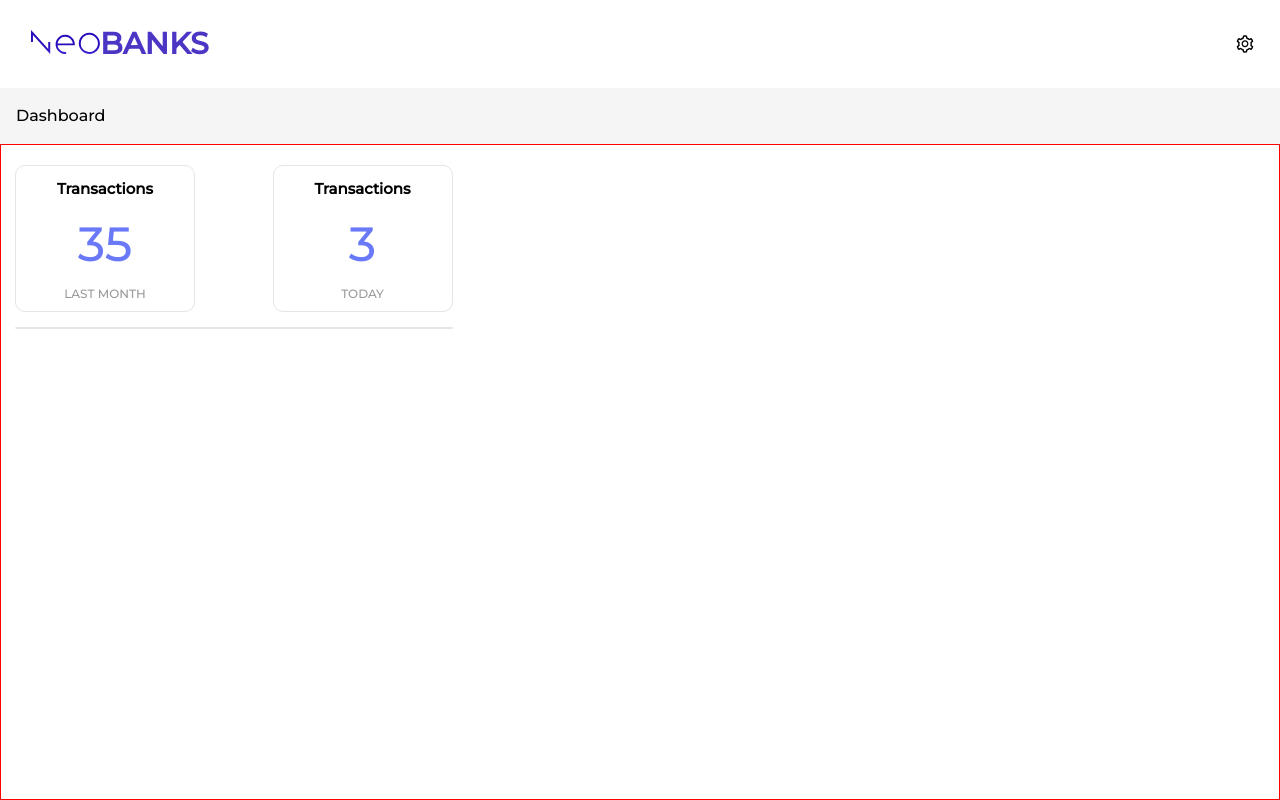
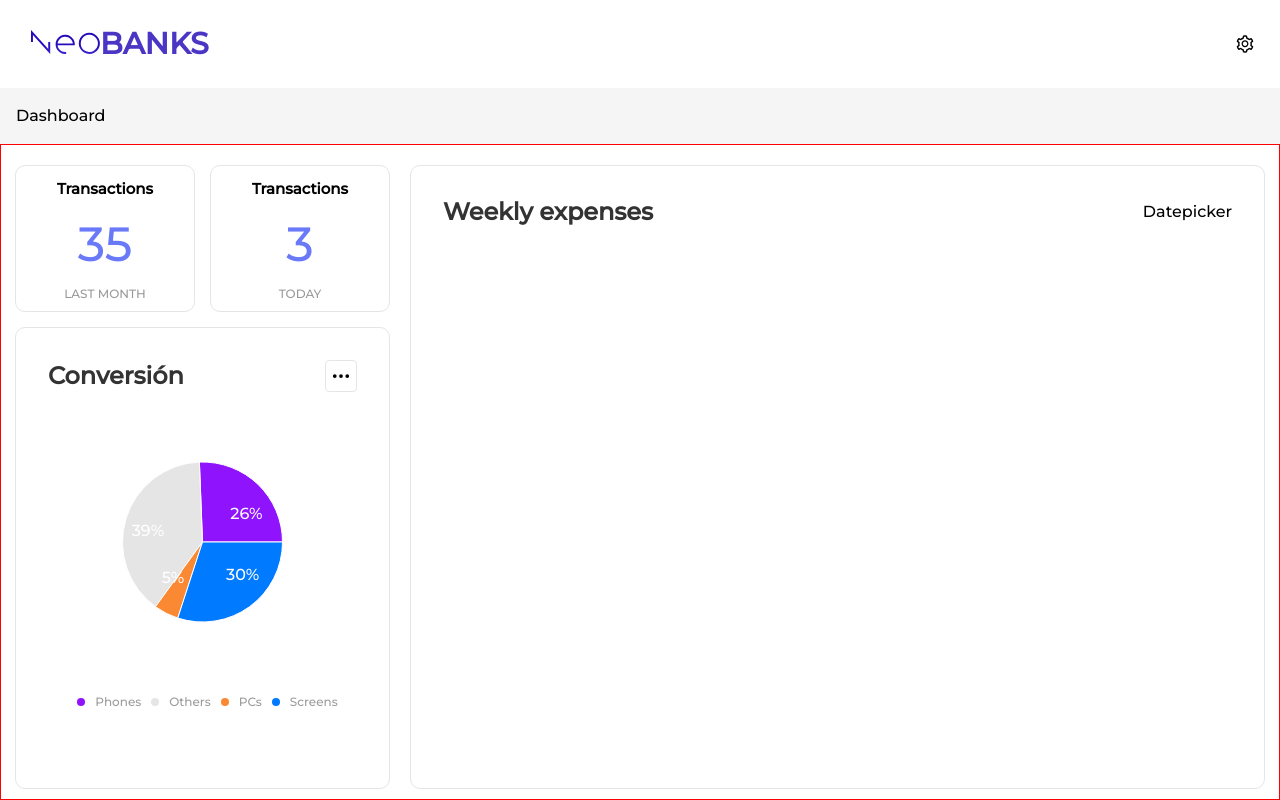
Before and after one commit to bryantamayo1/react-cross-platform-nuwe, a React (Vite) app: page / in a window 1280 px wide. Built offline with nearby package versions, Linux system fonts and the light colour scheme.

Commit message:
PieChart and refactores componnetes Ok

```diff
--- a/package.json
+++ b/package.json
@@ -18,6 +18,7 @@
   "devDependencies": {
     "@types/react": "^18.0.0",
     "@types/react-dom": "^18.0.0",
+    "@types/recharts": "1.8.23",
     "@types/styled-components": "^5.1.25",
     "@vitejs/plugin-react": "^1.3.0",
     "typescript": "^4.6.3",
--- /dev/null
+++ b/src/components/AreaChartGrpah.tsx
@@ -0,0 +1,16 @@
+import styled from "styled-components";
+
+type AreaChartGrpahProps = {
+  title: string
+}
+
+export const AreaChartGrpah = ({ title }: AreaChartGrpahProps) => {
+  return (
+    <div className="cardDashboard" style={{ marginLeft: 20, padding: 32 }}>
+      <div className="containerTitle">
+        <div className="title">{title}</div>
+        <div>Datepicker</div>
+      </div>
+    </div>
+  )
+}
--- /dev/null
+++ b/src/components/ItemFooterPieChart.tsx
@@ -0,0 +1,27 @@
+import styled from 'styled-components';
+import { dataPieChartInterface } from '../interfaces/PieChart';
+
+type ItemFooterPieChart = {
+  info: dataPieChartInterface
+}
+
+export const ItemFooterPieChart = ({ info }: ItemFooterPieChart) => (
+    <div style={{ marginLeft: 10 }}>
+        <Point color={info.color}/>
+        <TitleItemPieChart>{info.name}</TitleItemPieChart>
+    </div>
+)
+
+const TitleItemPieChart = styled.span`
+    color: #9C9C9C;
+    font-weight: 400;
+    font-size: 12px;
+    margin-left: 10px;
+`;
+const Point = styled.span`
+    display: inline-block;
+    border-radius: 50%;
+    background-color: ${props => props.color};
+    height: 8px;
+    width: 8px;
+`;
--- a/src/components/PieChart.tsx
+++ /dev/null
@@ -1,19 +0,0 @@
-import styled from 'styled-components';
-import { dataPieChartInterface } from '../interfaces/PieChart';
-
-type PieChartProps = {
-  title: string,
-  data: dataPieChartInterface[],
-}
-
-export const PieChart = ({ title, data }: PieChartProps) => {
-  return (
-    <ContianerPieChart className="cardDashboard">
-
-    </ContianerPieChart>
-  )
-}
-
-const ContianerPieChart = styled.div`
-    margin-top: 15px;
-`;
--- /dev/null
+++ b/src/components/PieChartCard.tsx
@@ -0,0 +1,90 @@
+import styled from 'styled-components';
+import { dataPieChartInterface } from '../interfaces/PieChart';
+import { BsThreeDots } from "react-icons/bs";
+import { PieChart, Pie, Cell, ResponsiveContainer } from 'recharts';
+import { ItemFooterPieChart } from './ItemFooterPieChart';
+
+type PieChartProps = {
+  title: string,
+  data: dataPieChartInterface[],
+}
+type ItemFooterPieChart = {
+
+}
+
+export const PieChartCard = ({ title, data }: PieChartProps) => {
+
+  const RADIAN = Math.PI / 180;
+  const renderCustomizedLabel = ({ cx, cy, midAngle, innerRadius, outerRadius, percent, index }: any) => {
+    const radius = innerRadius + (outerRadius - innerRadius) * 0.5;
+    const x = cx + radius * Math.cos(-midAngle * RADIAN);
+    const y = cy + radius * Math.sin(-midAngle * RADIAN);
+
+    return (
+      <text x={x} y={y} fill="white" textAnchor={x > cx ? 'start' : 'end'} dominantBaseline="central">
+        {`${(percent * 100).toFixed(0)}%`}
+      </text>
+    );
+  };
+
+  return (
+    <ContianerPieChart className="cardDashboard">
+        <div className="containerTitle">
+          <div className="title">{title}</div>
+          <ContainerMenu className="cardDashboard">
+            <BsThreeDots size="20"/>
+          </ContainerMenu>
+        </div>
+
+        <ContianerGraph>
+          <ResponsiveContainer width="100%" height="100%">
+            <PieChart width={400} height={400}>
+              <Pie
+                data={data}
+                cx="50%"
+                cy="50%"
+                labelLine={false}
+                label={renderCustomizedLabel}
+                outerRadius={80}
+                fill="#8884d8"
+                dataKey="value"
+              >
+                {data.map((item, index) => (
+                  <Cell key={`cell-${index}`} fill={item.color} />
+                ))}
+              </Pie>
+            </PieChart>
+          </ResponsiveContainer>
+        </ContianerGraph>
+
+      <FooterPieChart>
+          {data.map( (item, index) => (
+            <ItemFooterPieChart key={`${item}-${index}`} info={item}/>
+          ))}
+      </FooterPieChart>
+    </ContianerPieChart>
+  )
+}
+
+const ContianerPieChart = styled.div`
+    height: calc(100vh - 88px - 56px - 145px - 20px - 15px - 80px);
+    /* height: 472px; */
+    margin-top: 15px;
+    padding: 32px;
+`;
+const ContainerMenu = styled.span`
+    align-items: center;
+    border-radius: 4px;
+    cursor: pointer;
+    display: flex;
+    padding: 5px;
+`;
+const FooterPieChart = styled.div`
+    align-items: center;
+    display: flex;
+    justify-content: center;
+    flex-wrap: wrap;
+`;
+const ContianerGraph = styled.div`
+    height: 300px;
+`;
--- a/src/interfaces/PieChart.d.ts
+++ b/src/interfaces/PieChart.d.ts
@@ -1,4 +1,5 @@
 export interface dataPieChartInterface{
     name: string;
     value: number;
+    color: string;
 }
--- a/src/pages/Dashboard.tsx
+++ b/src/pages/Dashboard.tsx
@@ -2,9 +2,11 @@ import styled from 'styled-components';
 import logo from '../assets/images/logo.svg';
 import {AiOutlineSetting} from 'react-icons/ai';
 import { MiniCard } from '../components/MiniCard';
-import { PieChart } from '../components/PieChart';
+import { PieChartCard } from '../components/PieChartCard';
 import { useEffect, useState } from 'react';
 import { dataPieChartInterface } from '../interfaces/PieChart';
+import { dataGraphPieChart } from '../utils/Constants';
+import { AreaChartGrpah } from '../components/AreaChartGrpah';
 
 export const Dashboard = () => {
 
@@ -12,7 +14,7 @@ export const Dashboard = () => {
 
   useEffect(() => {
     // Load data, also this download api e.g.
-    setdataPieChart(dataPieChart);
+    setdataPieChart(dataGraphPieChart);
   }, []);
 
   return (
@@ -22,7 +24,7 @@ export const Dashboard = () => {
                 <img src={logo} alt-="logo" height="24px"/>
                 <span className="ttileApp">BANKS</span>
             </span>
-            <AiOutlineSetting size="20" style={{ marginRight: 25 }}/>
+            <AiOutlineSetting size="20" style={{ marginRight: 25, cursor: "pointer" }}/>
         </NavBar>
         <TitlePage>
             Dashboard
@@ -35,12 +37,10 @@ export const Dashboard = () => {
                     <MiniCard title="Transactions" value="3" date="TODAY"/>
                 </ContainerMiniCards>
 
-                <PieChart title="Conversión" data={dataPieChart}/>
+                <PieChartCard title="Conversión" data={dataPieChart}/>
             </div>
 
-            <div>
-
-            </div>
+            <AreaChartGrpah title="Weekly expenses"/>
         </Main>
     </ContainerApp>
   )
@@ -68,7 +68,7 @@ const Main = styled.div`
     box-sizing: border-box;
     display: grid;
     height: calc(100vh - 88px - 56px);
-    grid-template-columns: 35% 65%;
+    grid-template-columns: 30% 70%;
     padding: 20px 14px;
 `;
 const ContainerMiniCards = styled.div`
--- a/src/styles/index.css
+++ b/src/styles/index.css
@@ -7,3 +7,13 @@ body{
     border: 1px solid #E5E5E5;
     border-radius: 10px;
 }
+.containerTitle{
+    align-items: center;
+    display: flex;
+    justify-content: space-between;
+}
+.title{
+    font-weight: 700;
+    font-size: 24px;
+    color: #333333;
+}
--- a/src/utils/Constants.tsx
+++ b/src/utils/Constants.tsx
@@ -1,8 +1,8 @@
 import { dataPieChartInterface } from "../interfaces/PieChart";
 
 export const dataGraphPieChart:dataPieChartInterface[] = [
-    {name: "Screens", value: 40},
-    {name: "PCs", value: 10},
-    {name: "Phones", value: 35},
-    {name: "Others", value: 15},
+    {name: "Phones", value: 2562, color: "#9013FE"},
+    {name: "Others", value: 3938, color: "#E6E5E6"},
+    {name: "PCs", value: 500, color: "#FB8832"},
+    {name: "Screens", value: 3000, color: "#007AFF"},
 ];
```
Also changed, not shown: src/components/ContainerTitle.tsx (added, +7 -0 lines), 2 other files (tests, documents, lock files or other folders).
